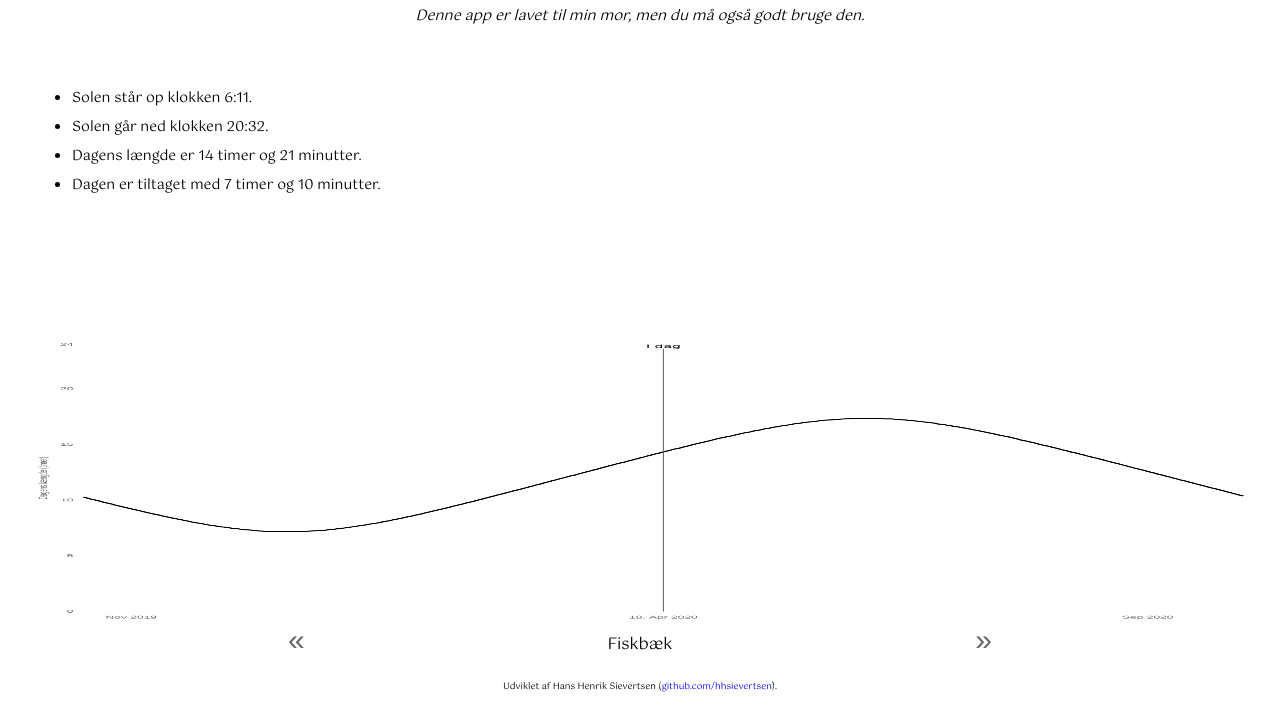
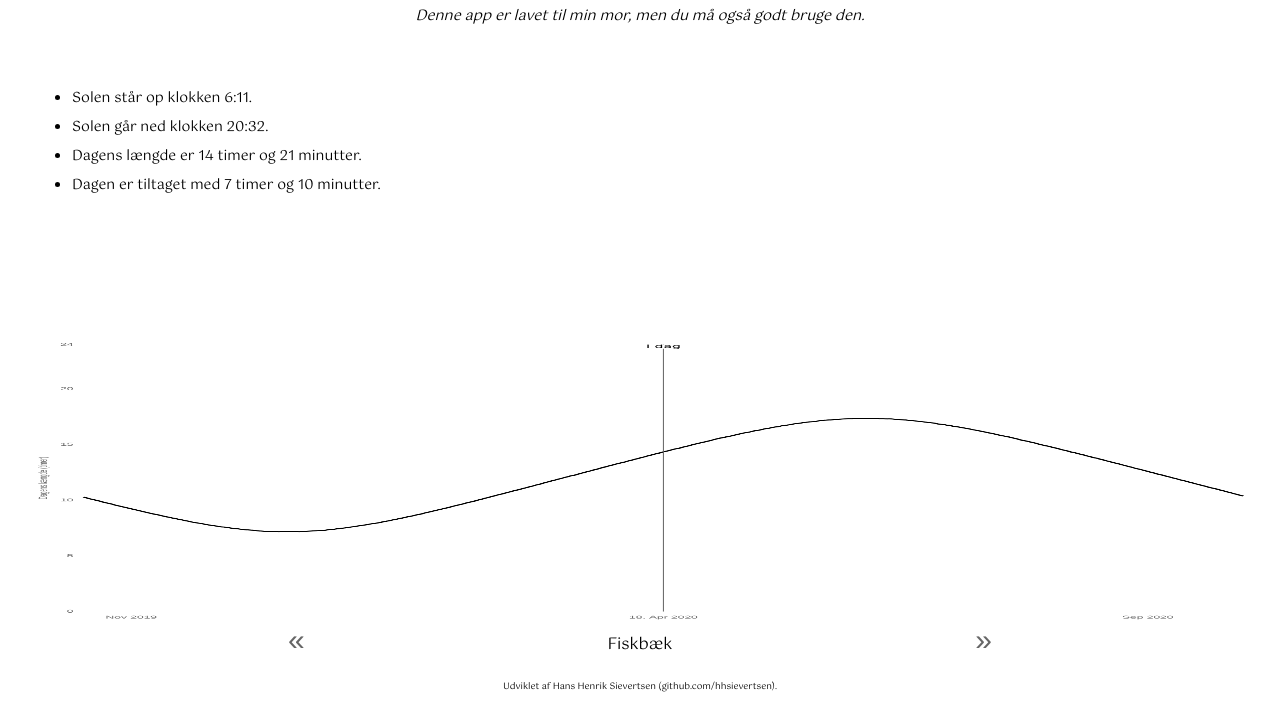
Before and after one commit to hhsievertsen/soltider, a plain HTML site: page index.html in a window 1280 px wide. Shown: the part 72-800 px from the top of the page. Drawn offline with Linux system fonts and the light colour scheme; a web font is replaced by a local one.

Commit message:
removed link

```diff
--- a/index.html
+++ b/index.html
@@ -74,7 +74,7 @@
         <button class="glider-prev">&laquo;</button>
         <button class="glider-next">&raquo;</button>
     </div>
-    <div class="credit">Udviklet af Hans Henrik Sievertsen (<a href="https://github.com/hhsievertsen/soltider" target="_blank" style="text-decoration: none;">github.com/hhsievertsen</a>).</div>
+    <div class="credit">Udviklet af Hans Henrik Sievertsen (github.com/hhsievertsen).</div>
 
 </body>
 <!--Main JS to create stuff-->
```
